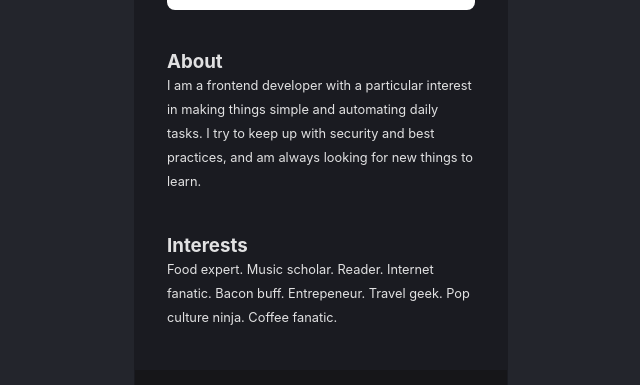
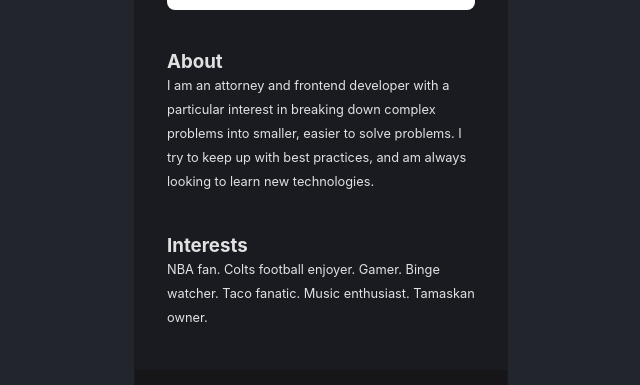
Before and after one commit to MReyna12/digital-business-card, a React app: page / in a window 1280 px wide. Shown: the part 541-926 px from the top of the page, without its empty margins (319-959 px from the left). Built offline with nearby package versions, Linux system fonts and the light colour scheme; the HTML template or start-up script is replaced by a standard one.

Commit message:
update description

```diff
--- a/src/components/About/index.jsx
+++ b/src/components/About/index.jsx
@@ -5,14 +5,15 @@ function About() {
     <main>
       <h3 className="side-padding text-align-initial">About</h3>
       <p className="side-padding text-align-initial description-text">
-        I am a frontend developer with a particular interest in making things
-        simple and automating daily tasks. I try to keep up with security and
-        best practices, and am always looking for new things to learn.
+        I am an attorney and frontend developer with a particular interest in
+        breaking down complex problems into smaller, easier to solve problems. I
+        try to keep up with best practices, and am always looking to learn new
+        technologies.
       </p>
       <h3 className="side-padding text-align-initial">Interests</h3>
       <p className="side-padding text-align-initial description-text bottom-paragraph-spacing">
-        Food expert. Music scholar. Reader. Internet fanatic. Bacon buff.
-        Entrepeneur. Travel geek. Pop culture ninja. Coffee fanatic.{" "}
+        NBA fan. Colts football enjoyer. Gamer. Binge watcher. Taco fanatic.
+        Music enthusiast. Tamaskan owner.
       </p>
     </main>
   );
```
